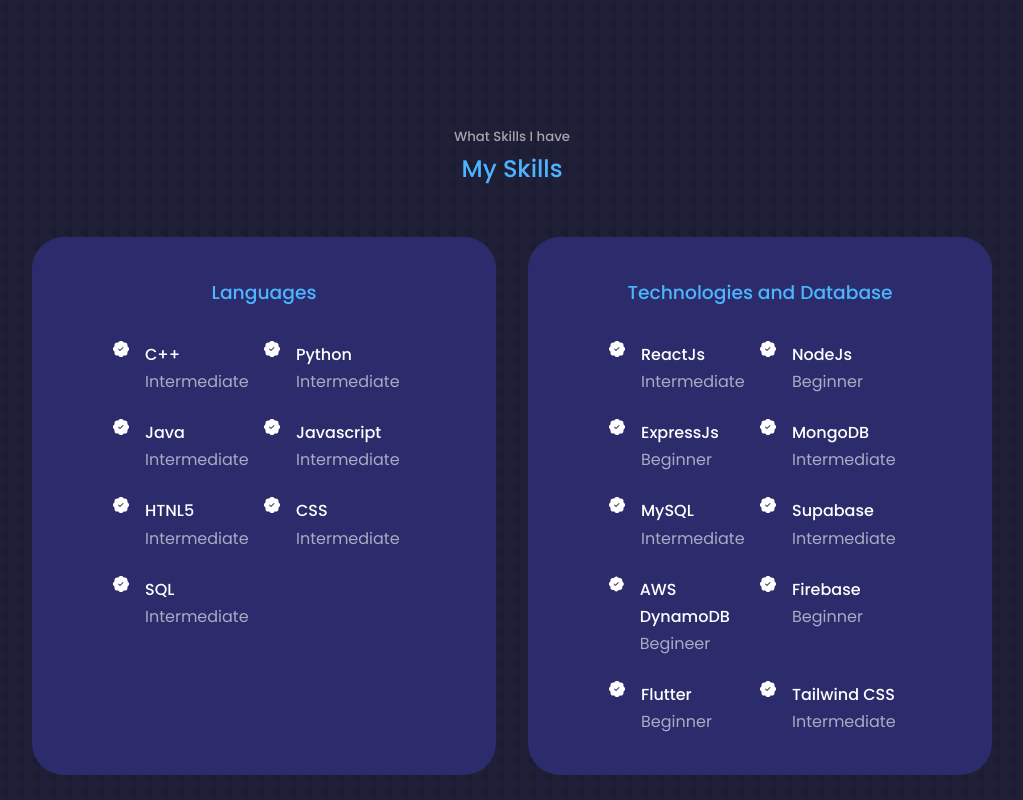
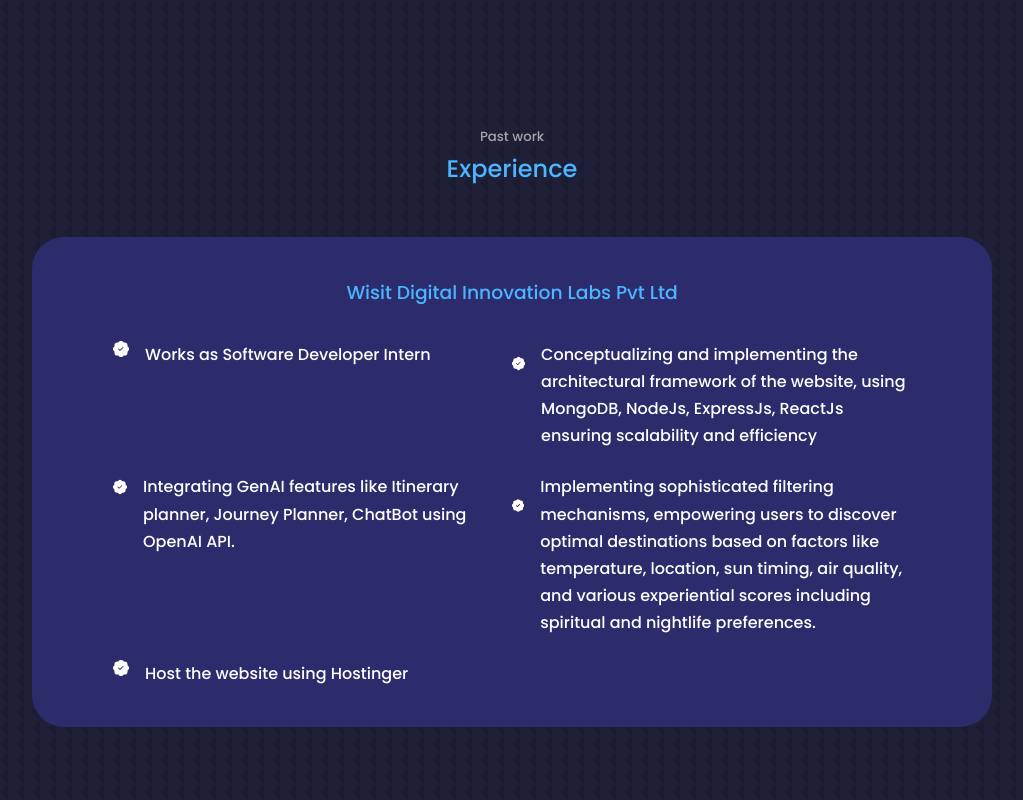
Before and after one commit to shashwatdwi176/Portfolio.github.io, a React (Create React App) app: page / in a window 1280 px wide. Shown: the part 1440-2240 px from the top of the page, without its empty margins (128-1151 px from the left). Built offline with nearby package versions, Linux system fonts and the light colour scheme.

Commit message:
Deploy update

```diff
--- a/src/App.jsx
+++ b/src/App.jsx
@@ -6,6 +6,7 @@
 import Portfolio from './components/portfolio/portfolio'
 import Contact from './components/contact/Contact'
 import Footer from './components/footer/footer'
+import Experience from './components/experience/Experience'
 
 const App = () => {
   return (
@@ -13,6 +14,7 @@
       <Header />
       <Nav />
       <About />
+      <Experience />
       <Skill />
       <Portfolio />
       <Contact />
--- /dev/null
+++ b/src/components/experience/Experience.css
@@ -0,0 +1,69 @@
+#experience{
+    height: max-content;
+}
+
+.experience_container{
+    display:grid;
+    grid-template-columns: 1fr;
+    gap: 2rem;
+   margin-bottom: 0;
+
+}
+
+.experience_container > div{
+    background: var(--color-bg-variant);
+    padding: 2.4rem 5rem;
+    border-radius: 2rem;
+    border: 1px solid transparent;
+    transition: var(--transition);
+}
+.experience_container > div:hover{
+    background: transparent;
+    border-color: var(--color-primary-variant);
+    cursor: default;
+}
+
+.experience_container >div h3{
+    text-align: center;
+    margin-bottom: 2rem;
+    color: var(--color-primary);
+}
+
+.skill_content{
+    display: grid;
+    grid-template-columns: 1fr 1fr;
+    row-gap: 1.5rem;
+}
+.skill_details{
+    display: flex;
+    gap: 1rem;
+}
+
+@media screen and (max-width: 1024px){
+    .skill_container{
+        grid-template-columns: 1fr;
+    }
+
+    .skill_container > div{
+        width: 80%;
+        padding: 2rem;
+        margin: 0 auto;
+
+    }
+    .skill_content{
+        padding: 1rem;
+    }
+}
+
+/* mobile view */
+@media screen and (max-width: 600px){
+.skill_container{
+    gap: 1rem;
+
+}
+
+.skill_container > div{
+    width: 92%;
+    padding: 2rem 1rem;
+}
+}
--- /dev/null
+++ b/src/components/experience/Experience.jsx
@@ -0,0 +1,65 @@
+import React from "react";
+import "./Experience.css";
+import { BsPatchCheckFill } from "react-icons/bs";
+
+const Experience = () => {
+  return (
+    <section id="experience">
+      <h5>Past work</h5>
+      <h2>Experience</h2>
+
+      <div className="container experience_container">
+        <div className="skill_frontend">
+          <h3>Wisit Digital Innovation Labs Pvt Ltd</h3>
+          <div className="skill_content">
+            <article className="skill_details">
+              <BsPatchCheckFill />
+              <div>
+                <h4>Works as Software Developer Intern</h4>
+
+              </div>
+            </article>
+            <article className="skill_details">
+              <BsPatchCheckFill size={45}/>
+              <div>
+                <h4> Conceptualizing and implementing the architectural framework of the website, using MongoDB, NodeJs,
+                ExpressJs, ReactJs ensuring scalability and efficiency</h4>
+
+              </div>
+            </article>
+            <article className="skill_details">
+              <BsPatchCheckFill size={28}/>
+              <div>
+
+                <h4>Integrating GenAI features like Itinerary planner, Journey Planner, ChatBot using OpenAI API.</h4>
+
+              </div>
+            </article>
+            <article className="skill_details">
+              <BsPatchCheckFill size={65}/>
+              <div>
+
+                <h4> Implementing sophisticated filtering mechanisms, empowering users to discover optimal destinations based on
+factors like temperature, location, sun timing, air quality, and various experiential scores including spiritual
+and nightlife preferences.</h4>
+
+              </div>
+            </article>
+            <article className="skill_details">
+              <BsPatchCheckFill />
+              <div>
+
+                <h4>Host the website using Hostinger</h4>
+
+              </div>
+            </article>
+
+          </div>
+        </div>
+
+      </div>
+    </section>
+  );
+};
+
+export default Experience;
--- a/src/components/portfolio/portfolio.jsx
+++ b/src/components/portfolio/portfolio.jsx
@@ -1,6 +1,6 @@
 import React from 'react'
 import './portfolio.css'
-import weather from '../../assests/weather.png'
+import weather from '../../assests/lms.png'
 import todo from '../../assests/Todo.png'
 import ecomerce from '../../assests/ecommerce.jpg'
 const Portfolio = () => {
@@ -14,12 +14,12 @@
       <div className='container project_container'>
         <article className='project_item'>
           <div className='project_item-image'>
-            <img src={weather} alt=''></img>
+            <img src={weather} height={240} alt=''></img>
           </div>
-          <h3>Weather App</h3>
+          <h3>Learning Management System</h3>
           <div className='project_item-cta'>
-          <a href='https://github.com/shashwatdwi176/Weather-App-React' className='btn' target='_blank'>GitHub</a>
-          <a href='https://shashwatdwi176.github.io/Weather-App-React/' className='btn btn-primary' target='_blank'>Live Demo</a>
+          <a href='https://github.com/shashwatdwi176/Learning-Management-System-NextJS-Aws' className='btn' target='_blank'>GitHub</a>
+          <a href='https://github.com/shashwatdwi176/Learning-Management-System-NextJS-Aws' className='btn btn-primary' target='_blank'>Live Demo</a>
           </div>
         </article>
         <article className='project_item'>
```
Also changed, not shown: src/assests/lms.png (added).
